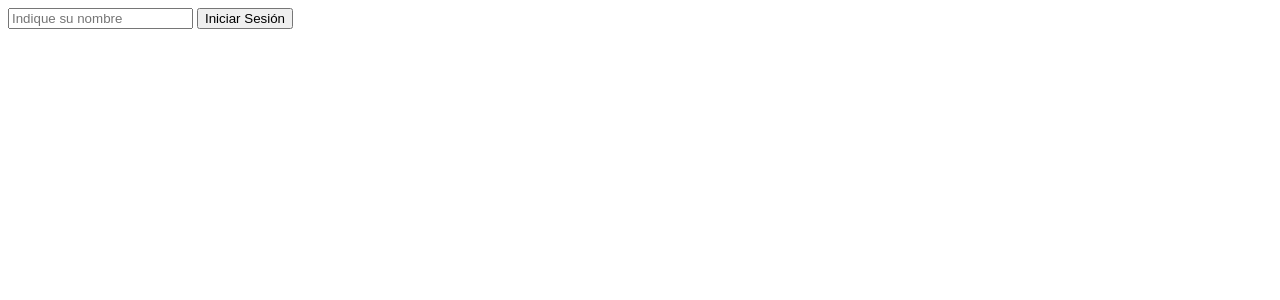
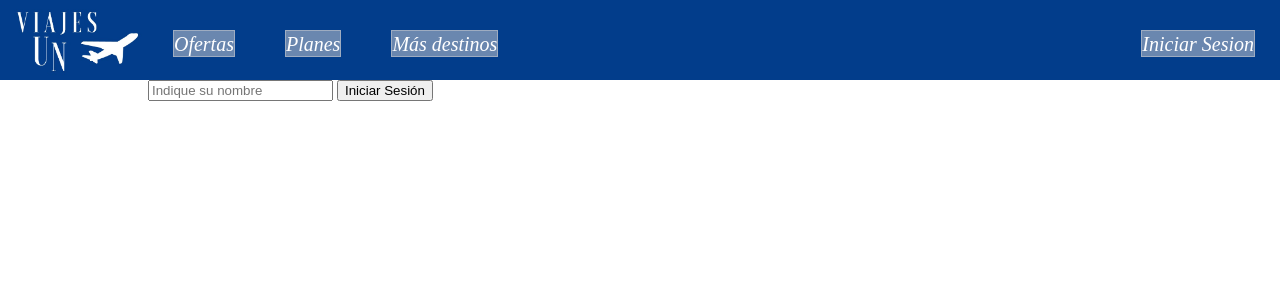
Before and after one commit to davidmantilla12/Ciclo3_Sprint, a Flask app: page /Iniciar_Sesion in a window 1280 px wide. Shown: the top 300 px of the page. Run offline with Flask 2, Linux system fonts and the light colour scheme.

Commit message:
Añadido el Header

```diff
--- /dev/null
+++ b/Static/CSS/style.css
@@ -0,0 +1,50 @@
+.header {
+  font-size: 20px;
+  color: blue;
+  background-color: #023d8b;
+  height: 80px;
+}
+
+div.linkHeader {
+  height: 80px;
+  text-align: center;
+  color: white;
+  text-decoration: none;
+  height: 25px;
+  margin-top: 30px;
+  margin-left: 25px;
+  margin-right: 25px;
+  border: solid 1px rgba(210, 210, 212, 0.5);
+  background-color: rgba(210, 210, 212, 0.5);
+  vertical-align: middle;
+}
+
+a.linkHeader {
+  color: white;
+  font-size: 20px;
+  font-style: italic;
+  font-style: bold;
+  text-decoration: dashed;
+  vertical-align: middle;
+  height: 40px;
+}
+
+form.linkHeader {
+  color: white;
+  font-size: 20px;
+  font-style: italic;
+  font-style: bold;
+  text-decoration: dashed;
+  vertical-align: middle;
+  height: 40px;
+}
+
+input.linkHeader {
+  background-color: rgba(210, 210, 212, 0.5);
+  border: none;
+  background: none;
+  color: inherit;
+  outline: inherit;
+  font-style: inherit;
+  font-size: 15px;
+}
--- a/app.py
+++ b/app.py
@@ -1,6 +1,7 @@
 from flask import Flask
 from flask import render_template
 from flask import request
+from flask import redirect
 
 
 app = Flask(__name__)
--- /dev/null
+++ b/templates/base.html
@@ -0,0 +1,72 @@
+<!DOCTYPE html>
+<html lang="en">
+
+<head>
+    <meta charset="UTF-8" />
+    <meta http-equiv="X-UA-Compatible" content="IE=edge" />
+    <meta name="viewport" content="width=device-width, initial-scale=1.0" />
+    <link rel="stylesheet" type="text/css" href="{{url_for('static',filename='CSS/style.css')}}" />
+    <title>{%block title%}{%endblock%}</title>
+</head>
+
+<body style="margin: 0px">
+    <div class="header">
+        <aside style="float: left">
+            <img src="{{url_for('static',filename='images/logo.png')}}" alt="logo viajes universidad del norte"
+                height="80px" />
+        </aside>
+
+        <div class="linkHeader" style="float: left">
+            <a href="" class="linkHeader">Ofertas</a>
+        </div>
+        <div class="linkHeader" style="float: left">
+            <a href="" class="linkHeader">Planes</a>
+        </div>
+        <div class="linkHeader" style="float: left">
+            <a href="" class="linkHeader">Más destinos</a>
+        </div>
+
+        <div class="header" style="float: right; width: 35%">
+            {%if sesion_iniciada:%}
+            <div style="
+                    float: left;
+                    color: white;
+                    vertical-align: middle;
+                    margin-top: 30px;
+                ">
+                <img src="{{url_for('static',filename='images/user_icon.png')}}" height="20px" alt="icono de usuario"
+                    style="margin-right: 10px;" />
+                {{nombre}}
+            </div>
+
+            <div class="linkHeader" style="float: right;">
+                <form class="linkHeader" action="/cerrar_sesion" method="POST">
+                    {{csrf_token}}
+
+                    <input class="linkHeader" type="submit" value="Cerrar Sesion">
+                </form>
+            </div>
+
+
+            <div class="linkHeader" style="float: right;background-color: #023d8b; border:0;">
+                <a class="linkHeader" href="" style="color: white">Mis vuelos</a>
+            </div>
+
+            <div class="linkHeader" style="float: right;background-color: #023d8b; border:0">
+                <a class="linkHeader" href="" style="color: white">Mi perfil</a>
+            </div>
+
+        </div>
+
+        {%else:%}
+        <div class="linkHeader" style="float: right;">
+            <a class="linkHeader" href="/Iniciar_Sesion">Iniciar Sesion</a>
+        </div>
+        {%endif%}
+    </div>
+    </div>
+
+    {%block body%}{%endblock%}
+</body>
+
+</html>
--- a/templates/inicio_sesion.html
+++ b/templates/inicio_sesion.html
@@ -1,16 +1,11 @@
-<!DOCTYPE html>
-<html lang="en">
-<head>
-    <meta charset="UTF-8">
-    <meta http-equiv="X-UA-Compatible" content="IE=edge">
-    <meta name="viewport" content="width=<device-width>, initial-scale=1.0">
-    <title>Iniciar Sesión</title>
-</head>
-<body>
+{%extends "base.html"%}
+
+{%block title%} Iniciar Sesión {%endblock%}
+
+{%block body%}
     <form action="/Iniciar_Sesion", method="POST">
         {{csrf_token}}
         <input type="text" name="nombre" id="nombre" placeholder="Indique su nombre">
         <input type="submit" value="Iniciar Sesión">
     </form>
-</body>
-</html>
+{%endblock%}
```
Also changed, not shown: templates/dashboard_admin.html (+6 -11 lines), templates/inicio.html (+8 -12 lines), Static/images/background_search_box.png (added), Static/images/logo.png (added), Static/images/user_icon.png (added).
